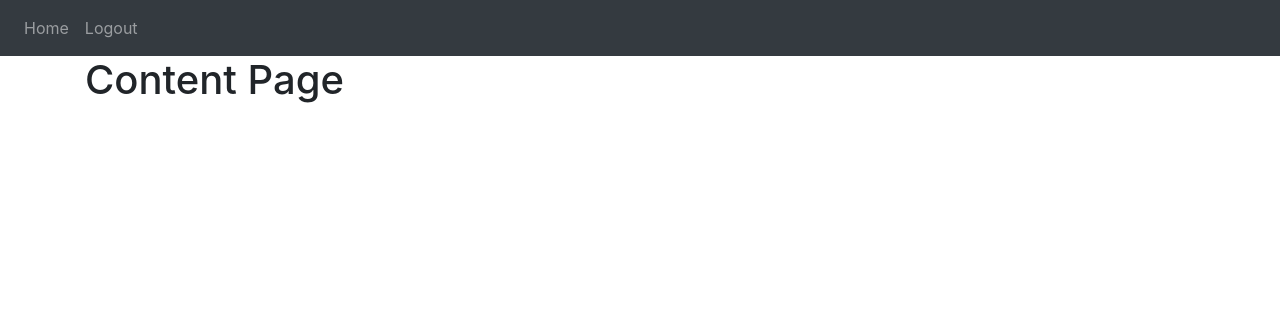
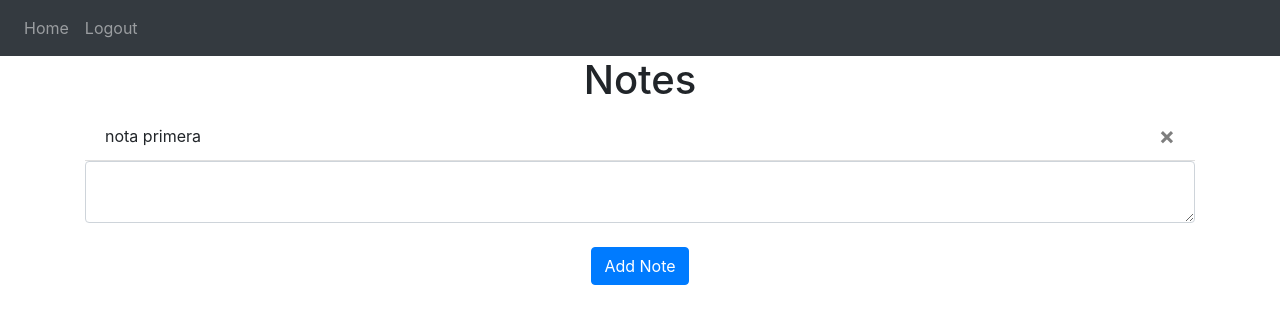
Before and after one commit to danildany/flask-web-app, a Flask app: page / in a window 1280 px wide. Shown: the top 324 px of the page. Run offline with Flask 2, Linux system fonts and the light colour scheme; a user stored in the database is signed in; data comes from the database, SQL or seed files in the repository; both versions use the stored data as it was after the commit; some libraries are stand-ins or nearby versions.

Commit message:
añado manejo de notas

```diff
--- a/website/models.py
+++ b/website/models.py
@@ -1,4 +1,3 @@
-
 from . import db
 from flask_login import UserMixin
 from sqlalchemy.sql import func
--- a/website/static/index.js
+++ b/website/static/index.js
@@ -0,0 +1,8 @@
+function deleteNote(noteId) {
+    fetch("/delete-note", {
+      method: "POST",
+      body: JSON.stringify({ noteId: noteId }),
+    }).then((_res) => {
+      window.location.href = "/";
+    });
+  }
--- a/website/templates/home.html
+++ b/website/templates/home.html
@@ -1,3 +1,22 @@
 {% extends 'base.html' %}
 {% block Title %}Home{% endblock %}
-{% block Content %}<h1>Content Page</h1></h1>{% endblock %}
+{% block Content %}
+<h1 align='center'>Notes</h1>
+<ul class="list-group list-group-flush" id="notes">
+    {% for note in user.notes %}
+    <li class="list-group-item">
+      {{ note.data }}
+      <button type="button" class="close" onClick="deleteNote({{ note.id }})">
+        <span aria-hidden="true">&times;</span>
+      </button>
+    </li>
+    {% endfor %}
+  </ul>
+<form method="POST">
+    <textarea name="note" id="note" class="form-control"></textarea>
+    <br/>
+    <div align='center'>
+        <button type="submit" class="btn btn-primary">Add Note</button>
+    </div>
+</form>
+{% endblock %}
--- a/website/views.py
+++ b/website/views.py
@@ -1,9 +1,32 @@
-from flask import Blueprint,render_template
+from flask import Blueprint,render_template,request,flash,jsonify
 from flask_login import login_required,current_user
-
+from .models import Note
+from . import db
+import json
 views = Blueprint('views',__name__)
 
-@views.route('/')
+@views.route('/',methods=['GET','POST'])
 @login_required
 def home():
+    if request.method == 'POST':
+        note = request.form.get('note')
+        if len(note) < 1:
+            flash('Note is too Short',category='error')
+        else:
+            new_note = Note(data=note,user_id=current_user.id)
+            db.session.add(new_note)
+            db.session.commit()
+            flash('Note added',category='succes')
     return render_template('home.html',user=current_user)
+
+@views.route('/delete-note',methods=['POST'])
+def delete_note():
+    note = json.loads(request.data)
+    noteId = note['noteId']
+    note = Note.query.get(noteId)
+    if note:
+        if note.user_id == current_user.id:
+            db.session.delete(note)
+            db.session.commit()
+
+    return jsonify({})
```
Also changed, not shown: website/database.db.
